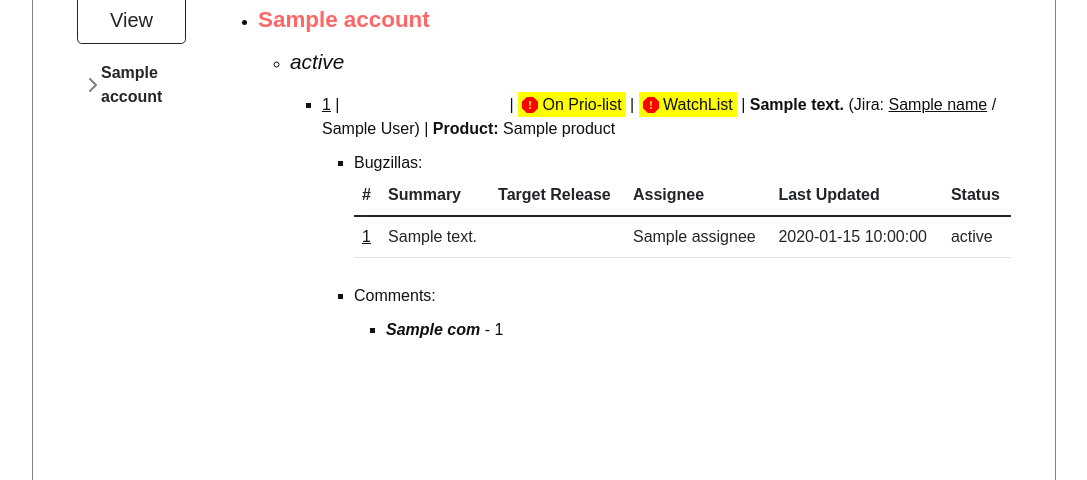
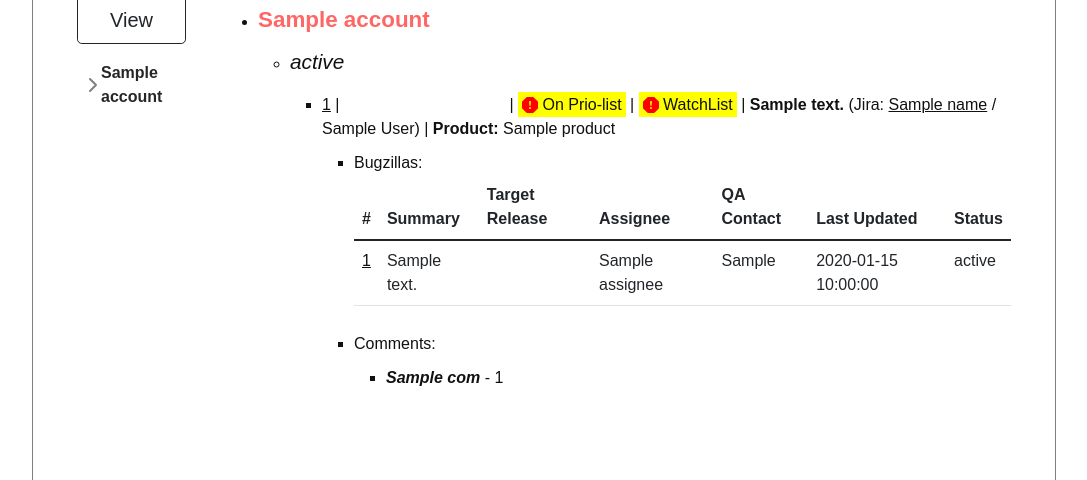
Before and after one commit to RHsyseng/t5g-field-support-team-utils, a Flask app: template dashboard/src/t5gweb/templates/ui/updates.html in a window 1280 px wide. Shown: the part 87-567 px from the top of the page, without its empty margins (96-1183 px from the left). Run offline with Flask 2, Linux system fonts and the light colour scheme; the template is opened without the code that fills it: most values are stand-ins (such as "Sample title", 1, 10 or a date in 2020); some libraries are stand-ins or nearby versions.

Commit message:
adding qa contact

```diff
--- a/dashboard/src/t5gweb/libtelco5g.py
+++ b/dashboard/src/t5gweb/libtelco5g.py
@@ -693,7 +693,7 @@ def cache_details(cfg):
             if "bug" in cases[case]:
                 bz_dict[case] = r_case.json()['bugzillas']
 
-            logging.warning("getting additional info via bugzilla API")
+    logging.warning("getting additional info via bugzilla API")
     for case in bz_dict:
         for bug in bz_dict[case]:
             bugs = bz_api.getbug(bug['bugzillaNumber'])
@@ -701,6 +701,7 @@ def cache_details(cfg):
             bug['assignee'] = bugs.assigned_to
             bug['last_change_time'] = datetime.datetime.strftime(datetime.datetime.strptime(str(bugs.last_change_time), '%Y%m%dT%H:%M:%S'), '%Y-%m-%d') # convert from xmlrpc.client.DateTime to str and reformat
             bug['internal_whiteboard'] = bugs.internal_whiteboard
+            bug['qa_contact'] = bugs.qa_contact
 
     redis_set('bugs', json.dumps(bz_dict))
     redis_set('details', json.dumps(case_details))
--- a/dashboard/src/t5gweb/templates/ui/table.html
+++ b/dashboard/src/t5gweb/templates/ui/table.html
@@ -89,9 +89,9 @@
     function format(data) {
         let result = "<div class='card p-3'>"
         if (data.bugzilla != "None") {
-            result += '<h3>Bugzillas</h3><table class="table table-bordered table-hover table-responsive w-100"><thead><tr><th>#</th><th>Summary</th><th>Target Release</th><th>Assignee</th><th>Last Updated</th><th>Status</th></tr></thead><tbody>';
+            result += '<h3>Bugzillas</h3><table class="table table-bordered table-hover table-responsive w-100"><thead><tr><th>#</th><th>Summary</th><th>Target Release</th><th>Assignee</th><th>QA Contact</th><th>Last Updated</th><th>Status</th></tr></thead><tbody>';
             for (let bug = 0; bug < data.bugzilla.length; bug++) {
-                result += '<tr><td><a href="' + data.bugzilla[bug].bugzillaLink + '" target="_blank">' + data.bugzilla[bug].bugzillaNumber + '</a></td><td>' + data.bugzilla[bug].summary  + '</td><td>' + data.bugzilla[bug].target_release[0] + '</td><td>' + data.bugzilla[bug].assignee + '</td><td>' + data.bugzilla[bug].last_change_time + '</td><td>' + data.bugzilla[bug].status + '</td></tr>';
+                result += '<tr><td><a href="' + data.bugzilla[bug].bugzillaLink + '" target="_blank">' + data.bugzilla[bug].bugzillaNumber + '</a></td><td>' + data.bugzilla[bug].summary  + '</td><td>' + data.bugzilla[bug].target_release[0] + '</td><td>' + data.bugzilla[bug].assignee + '</td><td>' + data.bugzilla[bug].qa_contact + '</td><td>' + data.bugzilla[bug].last_change_time + '</td><td>' + data.bugzilla[bug].status + '</td></tr>';
             }
             result += '</tbody></table>';
         }
--- a/dashboard/src/t5gweb/templates/ui/updates.html
+++ b/dashboard/src/t5gweb/templates/ui/updates.html
@@ -59,13 +59,14 @@
                                              <div class="table-responsive">
                                                 <table class="table table-hover w-100">
                                                    <thead>
-                                                      <tr><th>#</th><th>Summary</th><th>Target Release</th><th>Assignee</th><th>Last Updated</th><th>Status</th></tr></thead>
+                                                      <tr><th>#</th><th>Summary</th><th>Target Release</th><th>Assignee</th><th>QA Contact</th></th><th>Last Updated</th><th>Status</th></tr></thead>
                                                       <tbody>
                                                          {% for bug in new_comments[account][status][details]['bugzilla'] %}
                                                          <tr><td><a href="{{ bug['bugzillaLink'] }}" target="_blank">{{ bug['bugzillaNumber'] }}</a></td>
                                                             <td>{{ bug['summary'] }}</td>
                                                             <td>{{ bug['target_release'][0] }}</td>
                                                             <td>{{ bug['assignee'] }}</td>
+                                                            <td>{{ bug['qa_contact'] }}</td>
                                                             <td>{{ bug['last_change_time'] }}</td>
                                                             <td>{{ bug['status'] }}</td>
                                                          </tr>
```
